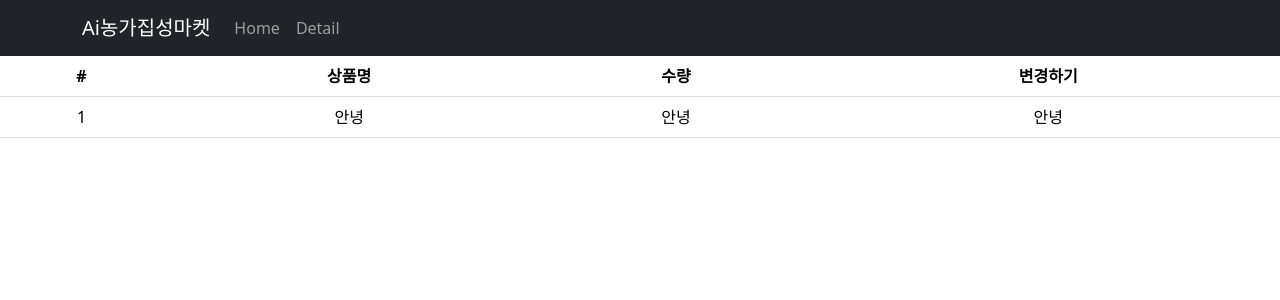
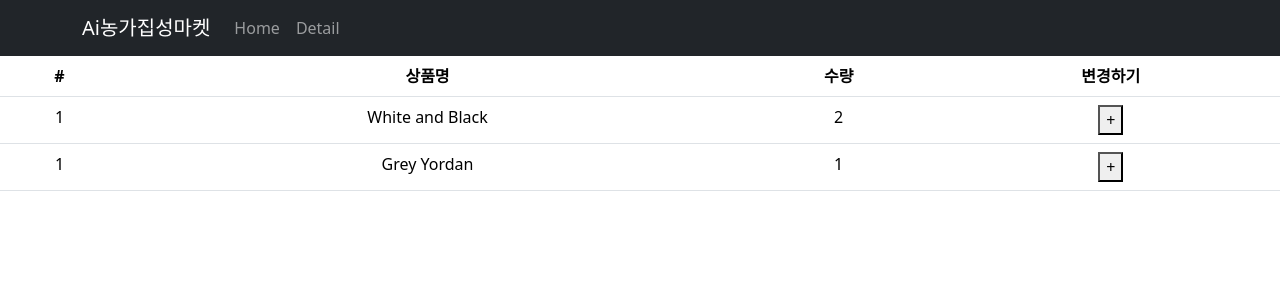
Before and after one commit to whddn/ReactStudy, a React (Create React App) app: page /cart in a window 1280 px wide. Shown: the top 300 px of the page. Built offline with nearby package versions, Linux system fonts and the light colour scheme.

Commit message:
docs: store에 state보관

```diff
--- a/src/routes/Cart.js
+++ b/src/routes/Cart.js
@@ -1,11 +1,15 @@
 import { Table } from "react-bootstrap"
+import { useDispatch, useSelector } from "react-redux";
+import { changeName } from "./../store.js";
 
 function Cart(){
 
-
+    let state = useSelector((state)=> state )
+    let dispatch = useDispatch()
 
     return(
         <div>
+
             <Table>
                 <thead>
                     <tr>
@@ -16,12 +20,22 @@ function Cart(){
                     </tr>
                 </thead>
                 <tbody>
-                    <tr>
+                    {
+                        state.cart.map((a, i )=>
+                    <tr key={i}>
                         <td>1</td>
-                        <td>안녕</td>
-                        <td>안녕</td>
-                        <td>안녕</td>
+                        <td>{state.cart[i].name}</td>
+                        <td>{state.cart[i].count}</td>
+                        <td>
+                            <button onClick={()=>{
+                                dispatch(changeName())
+                            }}>+</button>
+                        </td>
                     </tr>
+                        )
+                    }
+
+
                 </tbody>
             </Table>
         </div>
--- a/src/store.js
+++ b/src/store.js
@@ -1,5 +1,29 @@
-import { configureStore } from '@reduxjs/toolkit'
+import { configureStore, createSlice } from '@reduxjs/toolkit'
+
+
+let user = createSlice({
+  name : 'user',
+  initialState : 'kim',
+  reducers : {
+    changeName(state){
+      return 'john ' + state
+    }
+  }
+})
+
+export let { changeName } = user.actions
+
+let cart = createSlice({
+  name : 'cart',
+  initialState : [
+    {id : 0, name : 'White and Black', count : 2},
+    {id : 2, name : 'Grey Yordan', count : 1}
+  ]
+})
 
 export default configureStore({
-  reducer: { }
+  reducer: {
+    user : user.reducer,
+    cart : cart.reducer
+  }
 })
```
